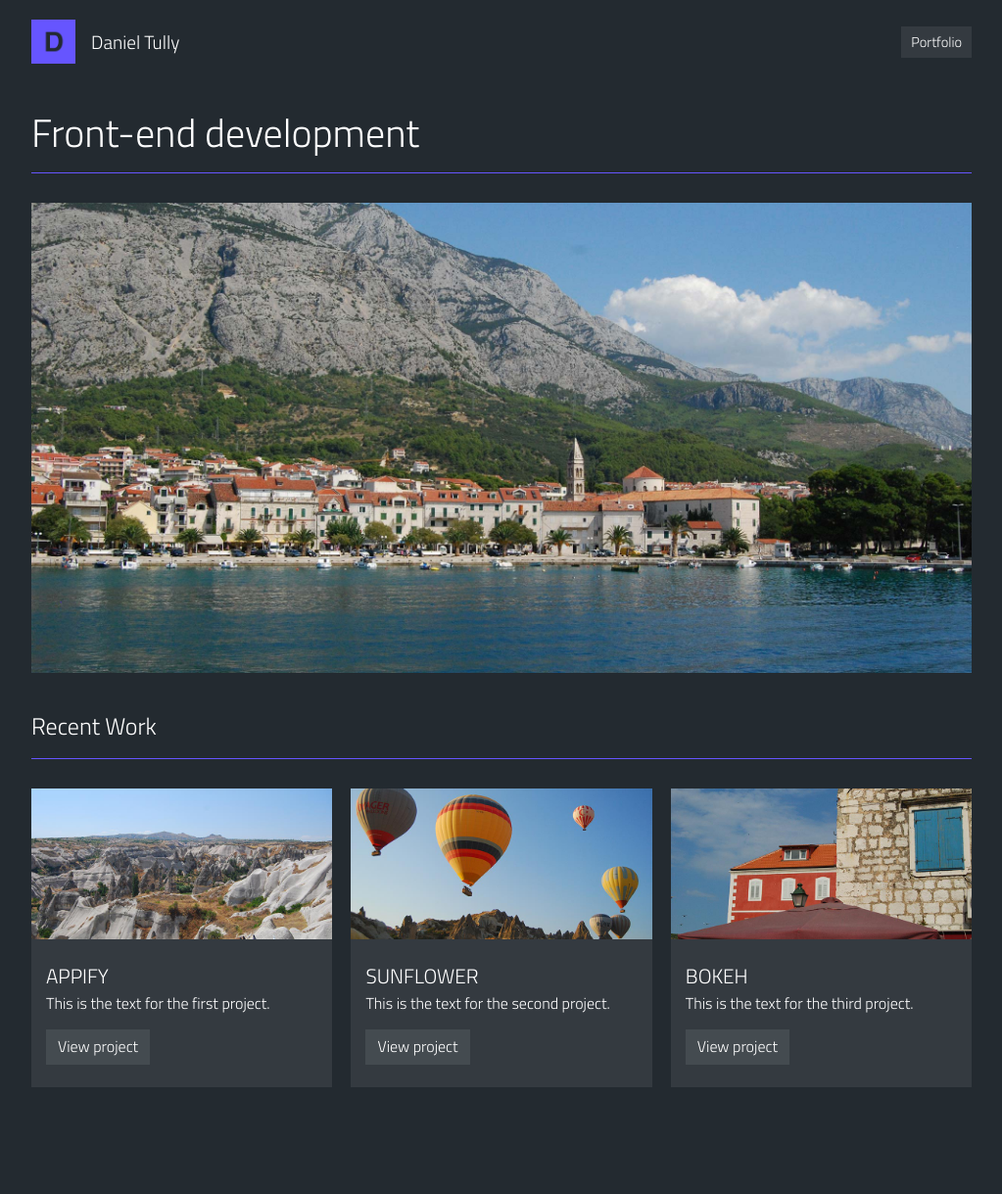
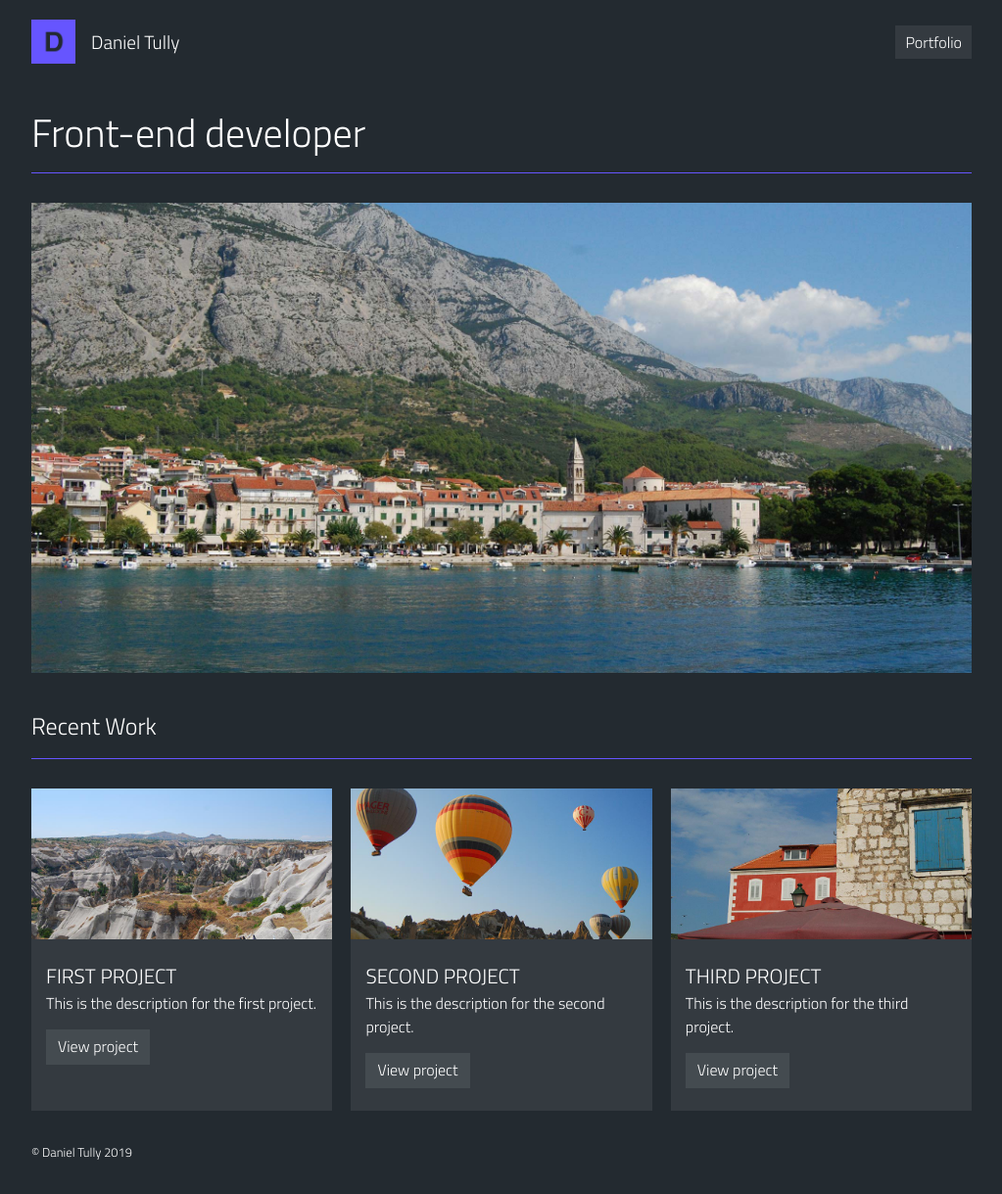
Before and after one commit to daniel-tully/udacity-project-1-build-a-portfolio-site, a plain HTML site: page index.html in a window 1280 px wide. Shown: the whole page at 98% size, without its empty margins (128-1151 px from the left). Before the commit the page ends 1150 px from the top, so only its background shows below. Drawn offline with Linux system fonts and the light colour scheme.

Commit message:
NEXT STEP: Moving ahead with protfolio progress after inital review

```diff
--- a/css/style.css
+++ b/css/style.css
@@ -65,7 +65,6 @@ a:hover {
 }
 
 .description {
-    font-size: 0.9em;
     background-color: #343a40;
     padding: 5px 10px;
 }
@@ -114,6 +113,13 @@ a {
     height: auto;
 }
 
+/* footer */
+
+.footer
+p {
+    font-size: 0.8em;
+}
+
 /* responsive queries */
 
 @media only screen and (min-width: 600px) {
@@ -135,6 +141,12 @@ a {
         width: 49%;
         margin-bottom: 20px;
     }
+
+    .portfolio-item-text >
+    a:hover {
+        background-color: #65f;
+        transition: 0.3s;
+    }
 }
 
 @media only screen and (min-width: 992px) {
--- a/index.html
+++ b/index.html
@@ -6,7 +6,7 @@
     <title>Daniel Tully - Portfolio</title>
     <meta name="viewport" content="width=device-width, initial-scale=1">
     <link rel="stylesheet" type="text/css" media="screen" href="css/style.css">
-    <link href="https://fonts.googleapis.com/css?family=Titillium+Web:300,400" rel="stylesheet">
+    <link href="https://fonts.googleapis.com/css?family=Titillium+Web:300" rel="stylesheet">
 </head>
 <body>
     <!-- header -->
@@ -22,7 +22,7 @@
     <!-- body content -->
     <div class="main-container">
         <div class="header-container">
-            <h1>Front-end development</h1>
+            <h1>Front-end developer</h1>
         </div>
         <div class="hero-image">
             <img src="img/hero-image.jpg" alt="Croatian town on a lake on a sunny day" class="responsive-image">
@@ -38,8 +38,8 @@
                         <img src="img/thumb-1.jpg" alt="Dry Turkish landscape with hills" class="responsive-image">
                     </a>
                     <div class="portfolio-item-text">
-                        <h3>Appify</h3>
-                        <p>This is the text for the first project.</p>
+                        <h3>First Project</h3>
+                        <p>This is the description for the first project.</p>
                         <a href="https://github.com/udacity" target="_blank" rel="noopener">View project</a>
                     </div>
                 </article>
@@ -48,8 +48,8 @@
                         <img src="img/thumb-2.jpg" alt="Hot air balloons over Cappadocia" class="responsive-image">
                     </a>
                     <div class="portfolio-item-text">
-                        <h3>Sunflower</h3>
-                        <p>This is the text for the second project.</p>
+                        <h3>Second Project</h3>
+                        <p>This is the description for the second project.</p>
                         <a href="https://github.com/udacity" target="_blank" rel="noopener">View project</a>
                     </div>
                 </article>
@@ -58,13 +58,17 @@
                         <img src="img/thumb-3.jpg" alt="Croatian town with colourful buildings" class="responsive-image">
                     </a>
                     <div class="portfolio-item-text">
-                        <h3>Bokeh</h3>
-                        <p>This is the text for the third project.</p>
+                        <h3>Third Project</h3>
+                        <p>This is the description for the third project.</p>
                         <a href="https://github.com/udacity" target="_blank" rel="noopener">View project</a>
                     </div>
                 </article>
             </div>
         </section>
+        <!-- footer -->
+        <footer class="footer">
+            <p>© Daniel Tully 2019</p>
+        </footer>
     </div>
 </body>
 </html>
```
